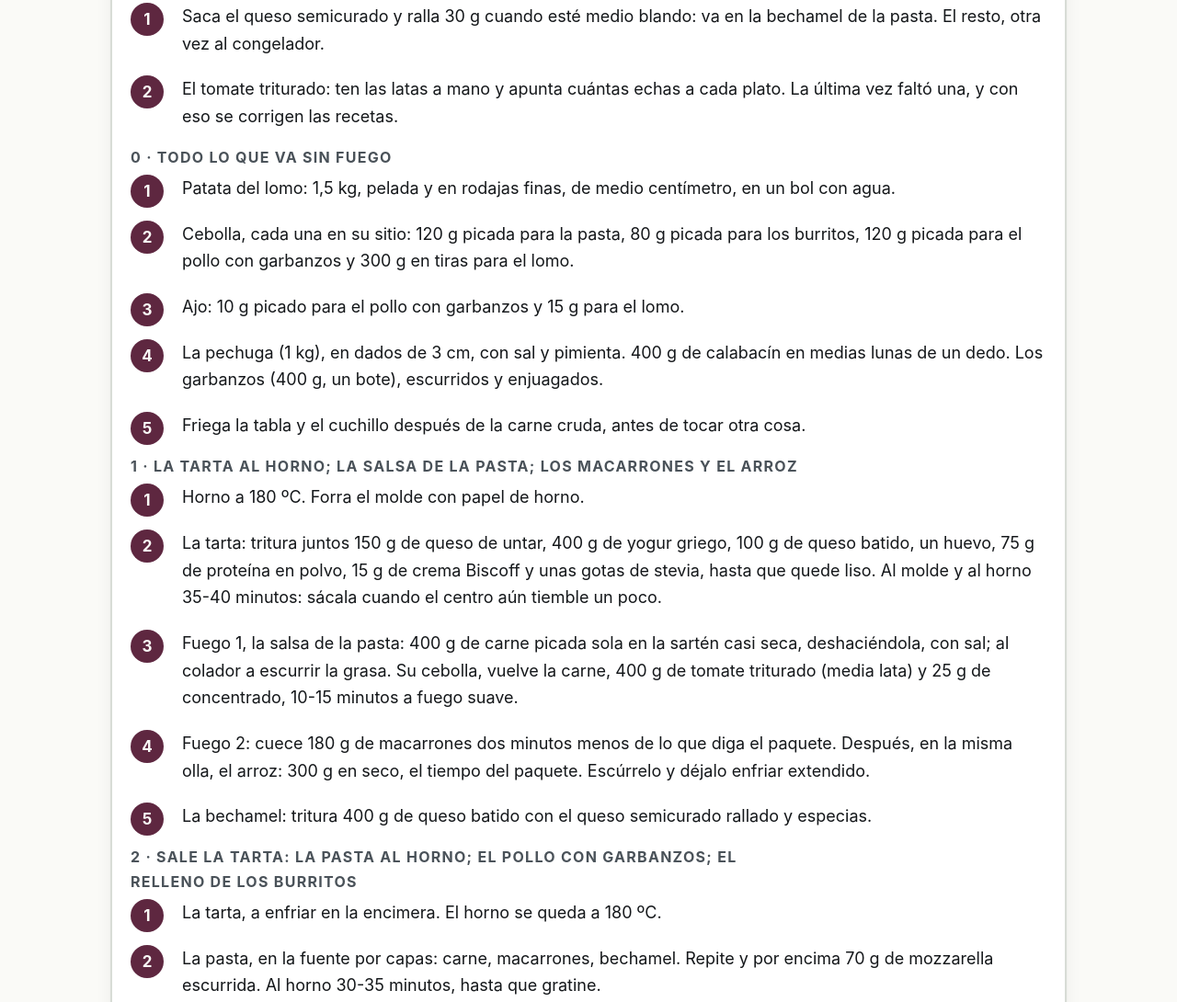
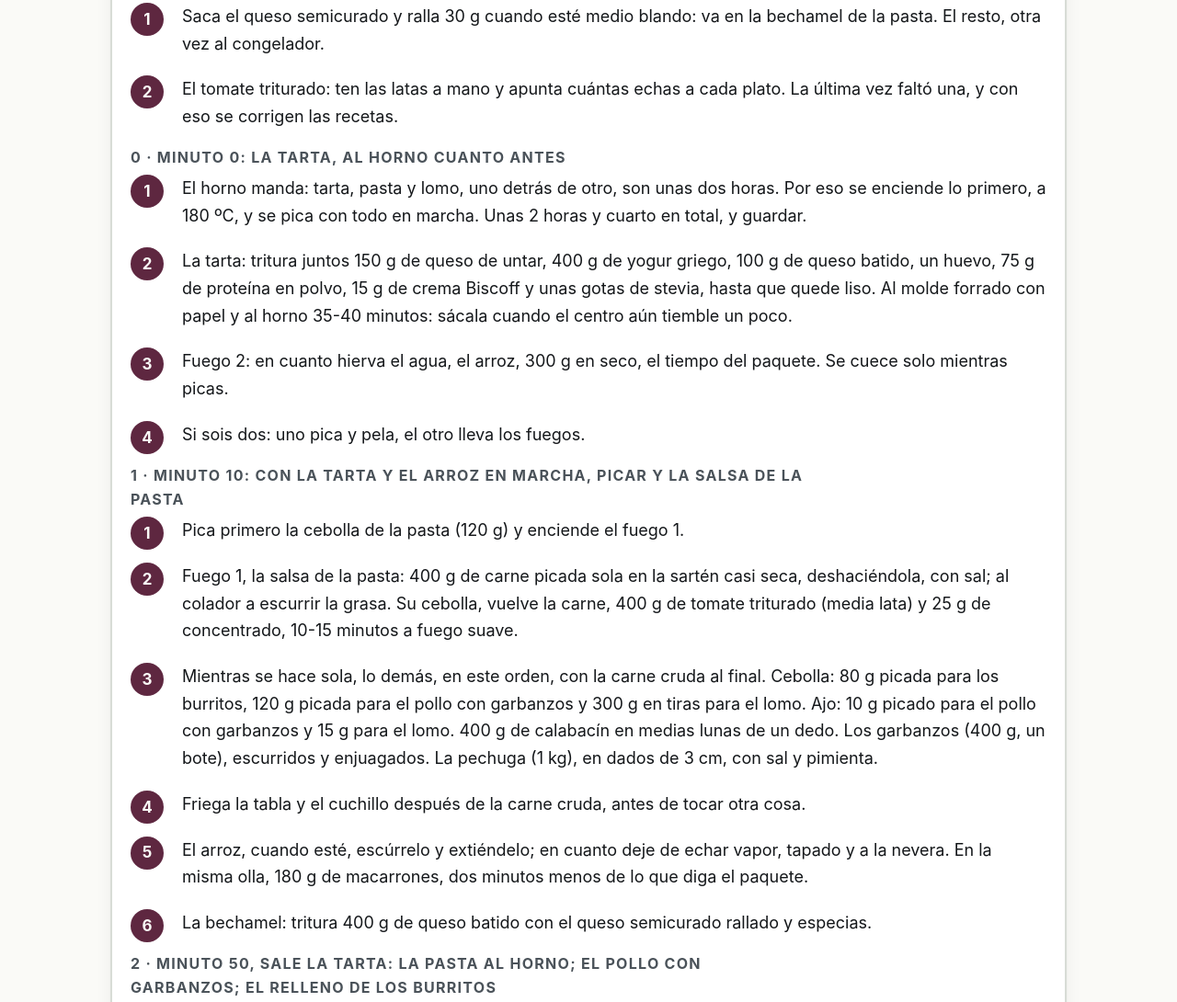
Before and after one commit to victorianotena/plan-comidas-30-dias, a plain HTML site: page plan.html in a window 1280 px wide. Shown: the part 8034-9124 px from the top of the page at 92% size. Drawn offline with Linux system fonts and the light colour scheme.

Commit message:
Guia del 25/11: se pica con el horno y los fuegos en marcha
Co-Authored-By: Claude Opus 5.5 <noreply@anthropic.com>

```diff
--- a/plan.html
+++ b/plan.html
@@ -221,36 +221,38 @@
 <li>Saca el queso semicurado y ralla 30 g cuando esté medio blando: va en la bechamel de la pasta. El resto, otra vez al congelador.</li>
 <li>El tomate triturado: ten las latas a mano y apunta cuántas echas a cada plato. La última vez faltó una, y con eso se corrigen las recetas.</li>
 </ol>
-<p class="etiqueta">0 · Todo lo que va sin fuego</p><ol class="pasos">
-<li>Patata del lomo: 1,5 kg, pelada y en rodajas finas, de medio centímetro, en un bol con agua.</li>
-<li>Cebolla, cada una en su sitio: 120 g picada para la pasta, 80 g picada para los burritos, 120 g picada para el pollo con garbanzos y 300 g en tiras para el lomo.</li>
-<li>Ajo: 10 g picado para el pollo con garbanzos y 15 g para el lomo.</li>
-<li>La pechuga (1 kg), en dados de 3 cm, con sal y pimienta. 400 g de calabacín en medias lunas de un dedo. Los garbanzos (400 g, un bote), escurridos y enjuagados.</li>
+<p class="etiqueta">0 · Minuto 0: la tarta, al horno cuanto antes</p><ol class="pasos">
+<li>El horno manda: tarta, pasta y lomo, uno detrás de otro, son unas dos horas. Por eso se enciende lo primero, a 180 ºC, y se pica con todo en marcha. Unas 2 horas y cuarto en total, y guardar.</li>
+<li>La tarta: tritura juntos 150 g de queso de untar, 400 g de yogur griego, 100 g de queso batido, un huevo, 75 g de proteína en polvo, 15 g de crema Biscoff y unas gotas de stevia, hasta que quede liso. Al molde forrado con papel y al horno 35-40 minutos: sácala cuando el centro aún tiemble un poco.</li>
+<li>Fuego 2: en cuanto hierva el agua, el arroz, 300 g en seco, el tiempo del paquete. Se cuece solo mientras picas.</li>
+<li>Si sois dos: uno pica y pela, el otro lleva los fuegos.</li>
+</ol>
+<p class="etiqueta">1 · Minuto 10: con la tarta y el arroz en marcha, picar y la salsa de la pasta</p><ol class="pasos">
+<li>Pica primero la cebolla de la pasta (120 g) y enciende el fuego 1.</li>
+<li>Fuego 1, la salsa de la pasta: 400 g de carne picada sola en la sartén casi seca, deshaciéndola, con sal; al colador a escurrir la grasa. Su cebolla, vuelve la carne, 400 g de tomate triturado (media lata) y 25 g de concentrado, 10-15 minutos a fuego suave.</li>
+<li>Mientras se hace sola, lo demás, en este orden, con la carne cruda al final. Cebolla: 80 g picada para los burritos, 120 g picada para el pollo con garbanzos y 300 g en tiras para el lomo. Ajo: 10 g picado para el pollo con garbanzos y 15 g para el lomo. 400 g de calabacín en medias lunas de un dedo. Los garbanzos (400 g, un bote), escurridos y enjuagados. La pechuga (1 kg), en dados de 3 cm, con sal y pimienta.</li>
 <li>Friega la tabla y el cuchillo después de la carne cruda, antes de tocar otra cosa.</li>
-</ol>
-<p class="etiqueta">1 · La tarta al horno; la salsa de la pasta; los macarrones y el arroz</p><ol class="pasos">
-<li>Horno a 180 ºC. Forra el molde con papel de horno.</li>
-<li>La tarta: tritura juntos 150 g de queso de untar, 400 g de yogur griego, 100 g de queso batido, un huevo, 75 g de proteína en polvo, 15 g de crema Biscoff y unas gotas de stevia, hasta que quede liso. Al molde y al horno 35-40 minutos: sácala cuando el centro aún tiemble un poco.</li>
-<li>Fuego 1, la salsa de la pasta: 400 g de carne picada sola en la sartén casi seca, deshaciéndola, con sal; al colador a escurrir la grasa. Su cebolla, vuelve la carne, 400 g de tomate triturado (media lata) y 25 g de concentrado, 10-15 minutos a fuego suave.</li>
-<li>Fuego 2: cuece 180 g de macarrones dos minutos menos de lo que diga el paquete. Después, en la misma olla, el arroz: 300 g en seco, el tiempo del paquete. Escúrrelo y déjalo enfriar extendido.</li>
+<li>El arroz, cuando esté, escúrrelo y extiéndelo; en cuanto deje de echar vapor, tapado y a la nevera. En la misma olla, 180 g de macarrones, dos minutos menos de lo que diga el paquete.</li>
 <li>La bechamel: tritura 400 g de queso batido con el queso semicurado rallado y especias.</li>
 </ol>
-<p class="etiqueta">2 · Sale la tarta: la pasta al horno; el pollo con garbanzos; el relleno de los burritos</p><ol class="pasos">
+<p class="etiqueta">2 · Minuto 50, sale la tarta: la pasta al horno; el pollo con garbanzos; el relleno de los burritos</p><ol class="pasos">
 <li>La tarta, a enfriar en la encimera. El horno se queda a 180 ºC.</li>
 <li>La pasta, en la fuente por capas: carne, macarrones, bechamel. Repite y por encima 70 g de mozzarella escurrida. Al horno 30-35 minutos, hasta que gratine.</li>
 <li>Fuego 2, el pollo con garbanzos: 15 g de aceite a fuego fuerte y dora el pollo 4-5 minutos; sácalo a un plato. En el mismo aceite, su cebolla y su ajo 5 minutos; una cucharadita de pimentón y comino, un segundo, y 1,2 kg de tomate triturado (lata y media), 10 minutos. El calabacín y los garbanzos, 5 minutos. Vuelve el pollo, tapa y 10 minutos más a fuego bajo.</li>
 <li>Fuego 1, el relleno de los burritos: 800 g de carne picada en la sartén, cuela la grasa, su cebolla, 50 g de concentrado, 100 g de queso de untar y 80 g de mozzarella, hasta que quede cremoso.</li>
+<li>Mientras el guiso se hace solo: pela la patata del lomo (1,5 kg) y córtala en rodajas finas, de medio centímetro, en un bol con agua.</li>
 <li>Enrolla los burritos: el relleno repartido en 10 tortillas (320 g).</li>
 </ol>
-<p class="etiqueta">3 · Sale la pasta: el lomo al horno; los burritos, dorados</p><ol class="pasos">
+<p class="etiqueta">3 · Minuto 85, sale la pasta: el lomo al horno; los burritos, dorados</p><ol class="pasos">
 <li>La pasta reposa 15 minutos y se corta en 4.</li>
 <li>Sube el horno a 200 ºC. La patata del lomo, escurrida, en la bandeja con su cebolla, dos tercios del aceite, sal, pimienta y medio vaso de agua: 30 minutos, dándole la vuelta a la mitad.</li>
 <li>Mientras, el lomo (750 g) en filetes de dos dedos, adobado con el resto del aceite, su ajo picado, pimentón, orégano y sal.</li>
 <li>Los burritos, dorados en la freidora a 180 ºC 6 minutos, de 3 en 3 o de 4 en 4 (o en la sartén).</li>
+<li>Mientras el horno y la freidora trabajan, friega y reparte el guiso en sus tuppers para que se enfríe antes.</li>
 <li>Los filetes de lomo encima de las patatas, 15-18 minutos más. Sácalo cuando al pinchar salga jugo claro: pasado de horno queda seco.</li>
 <li>La salsa de yogur del lomo NO se hace hoy ni se congela: la noche antes de cada día de lomo (domingo 29, martes 1 y viernes 4), unos 67 g de yogur griego con un poco de ajo rallado y sal.</li>
 </ol>
-<p class="etiqueta">4 · Guardar y recoger</p><ol class="pasos">
+<p class="etiqueta">4 · Minuto 135, sale el lomo: guardar y recoger</p><ol class="pasos">
 <li>Todo va al congelador: se empieza a comer el lunes 30, más de 3 días después de hoy.</li>
 <li>El pollo con garbanzos, en 6 raciones con su salsa; en tres de ellas (martes 1, jueves 3 y domingo 6), un tercio del arroz. El lomo, en 3 tuppers con su patata; la pasta, en 4.</li>
 <li>Los burritos, envueltos uno a uno, en dos bolsas.</li>
```
